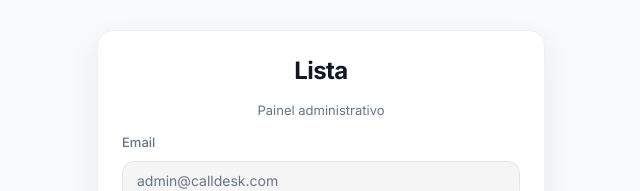
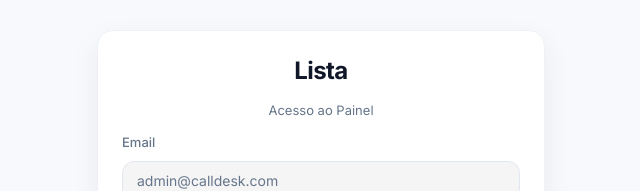
Before and after one commit to luizfilipe0221-wq/SGI-HUB, a React (Vite) app: page /admin/login in a window 1280 px wide. Shown: the part 200-391 px from the top of the page, without its empty margins (319-959 px from the left). Built offline with nearby package versions, Linux system fonts and the light colour scheme; the HTML template or start-up script is replaced by a standard one.

Commit message:
chore: renomear subtitulo do login para Acesso ao Painel

```diff
--- a/src/pages/AdminLogin.tsx
+++ b/src/pages/AdminLogin.tsx
@@ -33,7 +33,7 @@ export default function AdminLogin() {
       <Card className="w-full max-w-md glass-card-elevated">
         <CardHeader className="items-center pb-2">
           <Logo className="mb-2" />
-          <p className="text-muted-foreground text-[13px]">Painel administrativo</p>
+          <p className="text-muted-foreground text-[13px]">Acesso ao Painel</p>
         </CardHeader>
         <CardContent>
           <form onSubmit={handleSubmit} className="space-y-4">
```
